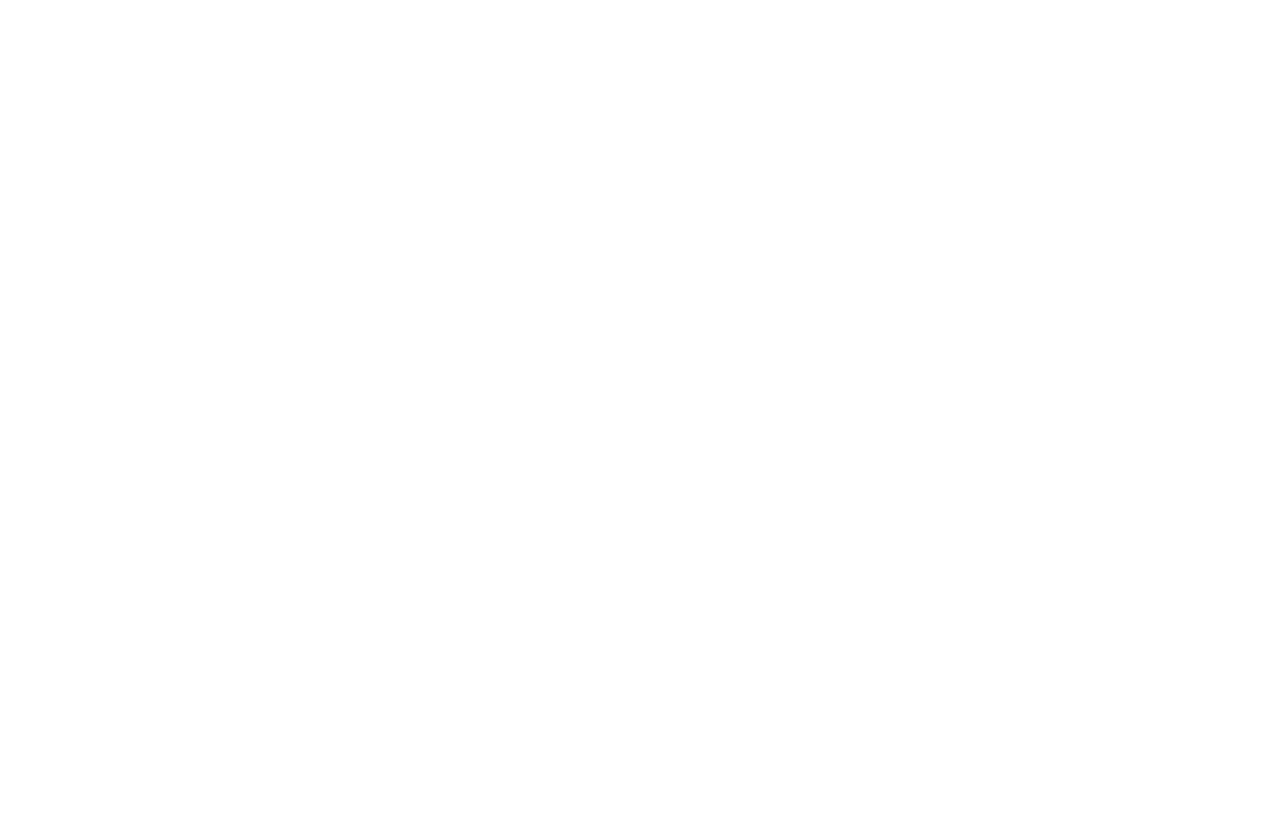
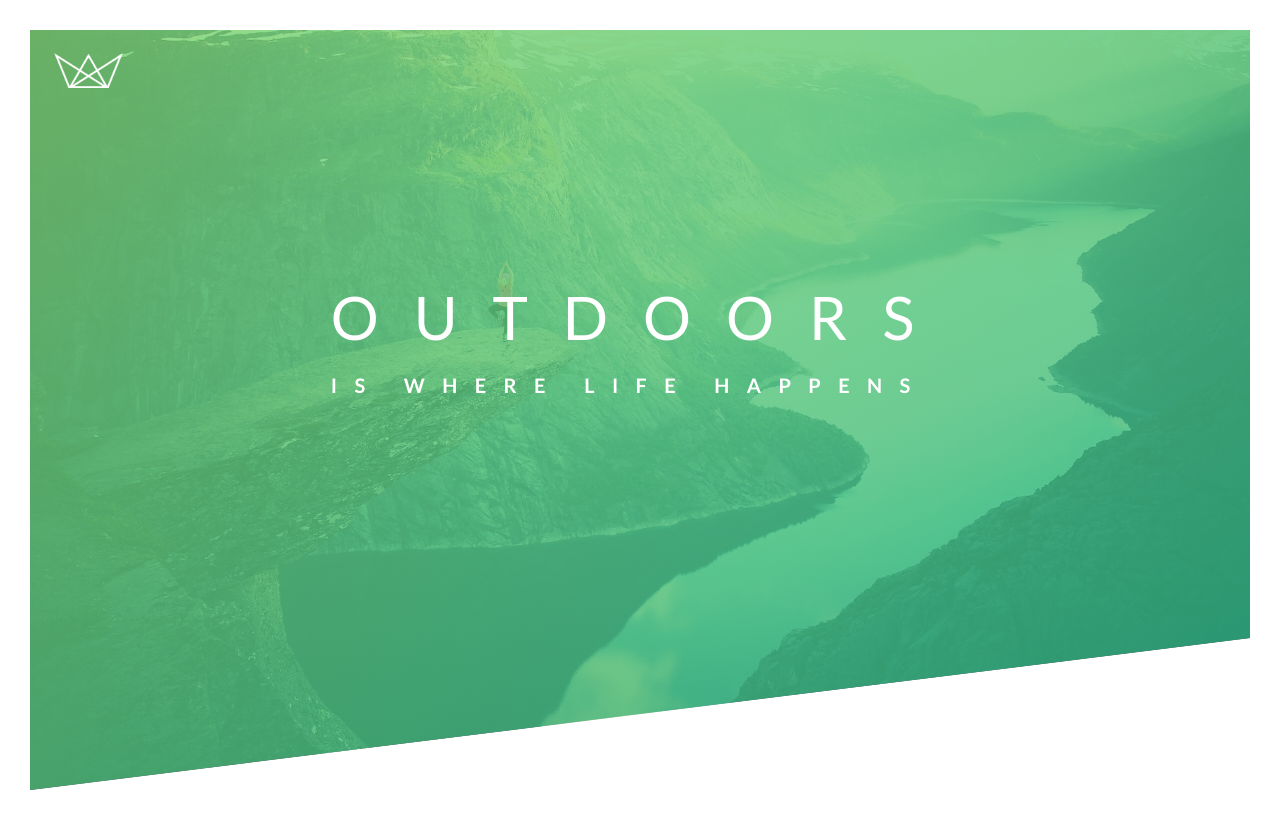
Before and after one commit to adarsh-shahi/natours, a plain HTML site: page index.html in a window 1280 px wide. Drawn offline with Linux system fonts and the light colour scheme.

Commit message:
add header section

```diff
--- a/css/style.css
+++ b/css/style.css
@@ -0,0 +1,69 @@
+/* this * gets inherited to each element */
+* {
+	padding: 0;
+	margin: 0;
+	/* Normally padding and border width and height are added to the
+  element to avoid this we use border-box  */
+	box-sizing: border-box;
+}
+
+body {
+	font-family: "Lato", sans-serif;
+	font-weight: 400;
+	font-size: 16px;
+	line-height: 1.7;
+	color: #777;
+  padding: 30px;
+}
+
+.header {
+	height: 95vh;
+	background-image: linear-gradient(
+			to right bottom,
+			rgba(126, 213, 111, 0.8),
+			rgba(40, 180, 133, 0.8)
+		),
+		url(./../img/hero.jpg);
+	background-size: cover;
+	/* if we change image size the top of img will remain fixed */
+	background-position: top;
+  clip-path: polygon(0 0, 100% 0, 100% 80%, 0 100%);
+  position: relative;
+}
+
+.logo-box{
+  position: absolute;
+  top: 3%;
+  left: 2%;
+}
+
+
+.logo{
+  height: 35px;
+}
+
+.text-box{
+  position: absolute;
+  top: 40%;
+  left: 50%;
+  transform: translate(-50%, -50%);
+}
+
+.heading-primary{
+  color: #fff;
+  text-transform: uppercase;
+}
+
+.heading-primary-main{
+  display: block;
+  font-size: 60px;
+  font-weight: 400;
+  letter-spacing: 35px;
+}
+
+.heading-primary-sub{
+  display: block;
+  font-size: 20px;
+  font-weight: 700;
+  letter-spacing: 17.4px;
+}
--- a/index.html
+++ b/index.html
@@ -1,12 +1,27 @@
 <!DOCTYPE html>
 <html lang="en">
-<head>
-  <meta charset="UTF-8">
-  <meta http-equiv="X-UA-Compatible" content="IE=edge">
-  <meta name="viewport" content="width=device-width, initial-scale=1.0">
-  <title>Document</title>
-</head>
-<body>
-
-</body>
+	<head>
+		<meta charset="UTF-8" />
+		<meta http-equiv="X-UA-Compatible" content="IE=edge" />
+		<meta name="viewport" content="width=device-width, initial-scale=1.0" />
+		<link
+			href="https://fonts.googleapis.com/css?family=Lato:100,300,400,700,900"
+			rel="stylesheet"
+		/>
+		<link rel="stylesheet" href="./css/style.css" />
+		<title>Natours</title>
+	</head>
+	<body>
+		<header class="header">
+			<div class="logo-box">
+				<img src="./img/logo-white.png" alt="white logo" class="logo" />
+			</div>
+			<div class="text-box">
+				<h1 class="heading-primary">
+					<span class="heading-primary-main">Outdoors</span>
+					<span class="heading-primary-sub">is where life happens</span>
+				</h1>
+			</div>
+		</header>
+	</body>
 </html>
```
